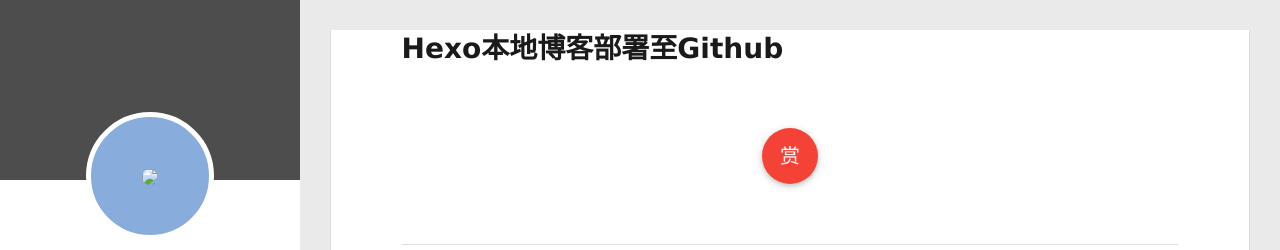
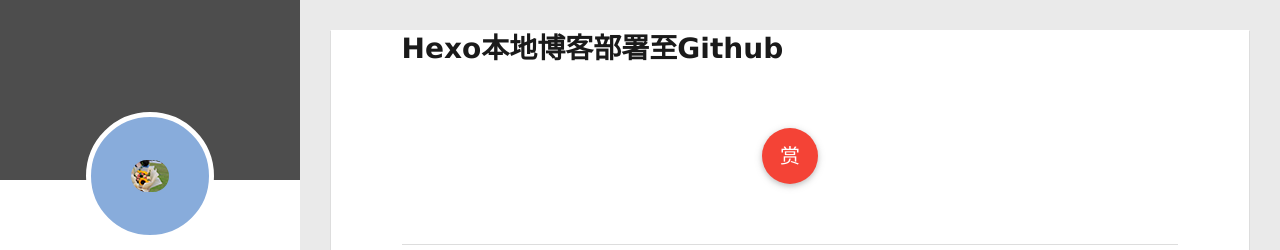
Before and after one commit to konglingzheng1998/konglingzheng1998.github.io, a plain HTML site: page 2020/12/02/Hexo本地博客部署至Github/index.html in a window 1280 px wide. Shown: the top 250 px of the page. Drawn offline with Linux system fonts and the light colour scheme.

Commit message:
Site updated: 2021-05-20 09:28:16

```diff
--- a/2020/12/02/Hexo本地博客部署至Github/index.html
+++ b/2020/12/02/Hexo本地博客部署至Github/index.html
@@ -47,7 +47,7 @@
 <div class="intrude-less">
 	<header id="header" class="inner">
 		<a href="/" class="profilepic">
-			<img src="/themes/yilia/source/assets/me.png" class="js-avatar">
+			<img src="/assets/me.png" class="js-avatar">
 		</a>
 		<hgroup>
 		  <h1 class="header-author"><a href="/"></a></h1>
@@ -105,7 +105,7 @@
 	<div class="intrude-less">
 		<header id="header" class="inner">
 			<div class="profilepic">
-				<img src="/themes/yilia/source/assets/me.png" class="js-avatar">
+				<img src="/assets/me.png" class="js-avatar">
 			</div>
 			<hgroup>
 			  <h1 class="header-author js-header-author"></h1>
```
Also changed, not shown: 2020/12/02/基于Hexo搭建自己的博客平台/index.html (+2 -2 lines), 2021/05/20/以太坊（ETH）挖矿攻略/index.html (+2 -2 lines), archives/2020/12/index.html (+2 -2 lines), archives/2020/index.html (+2 -2 lines), archives/2021/05/index.html (+2 -2 lines), archives/2021/index.html (+2 -2 lines), archives/index.html (+2 -2 lines), index.html (+2 -2 lines).
